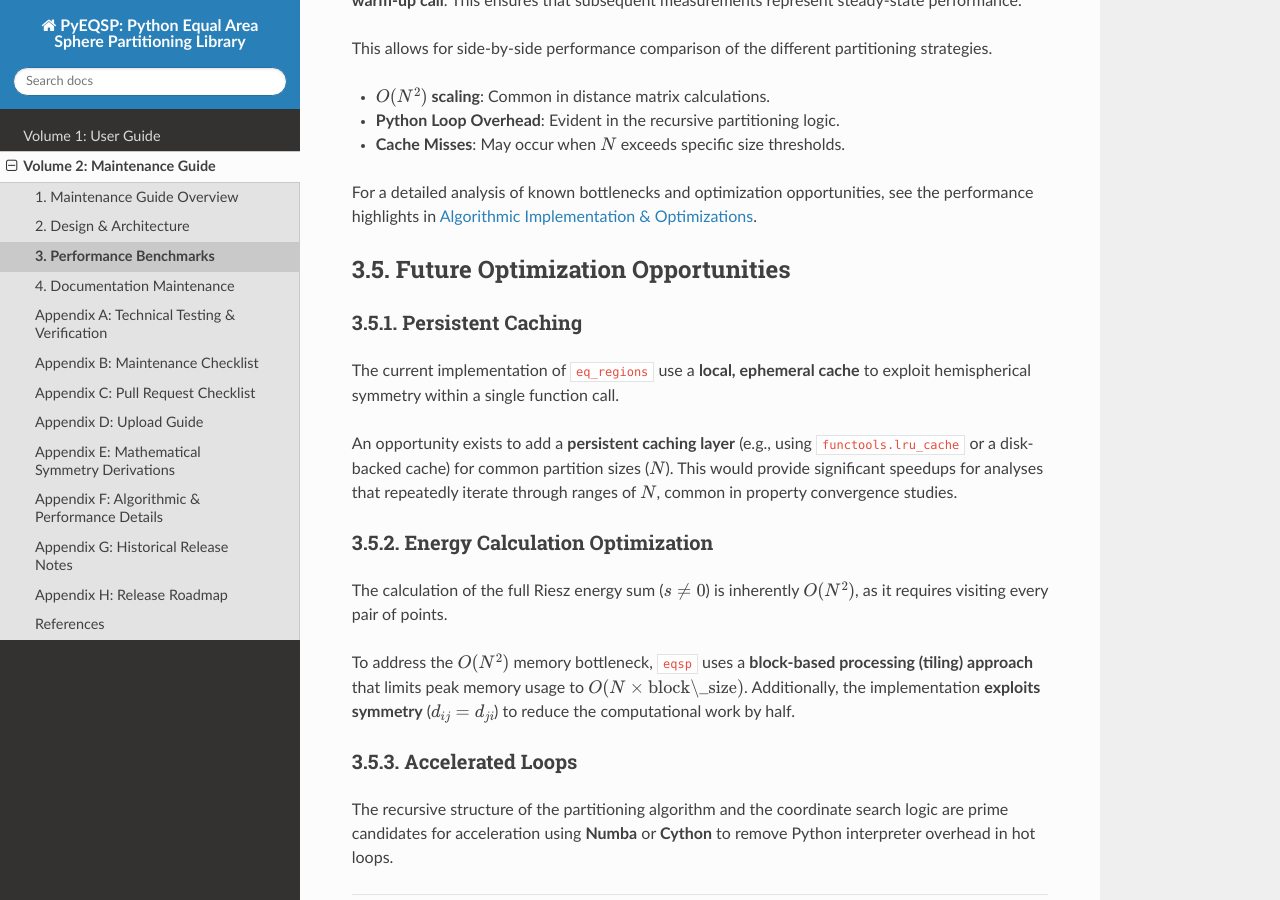
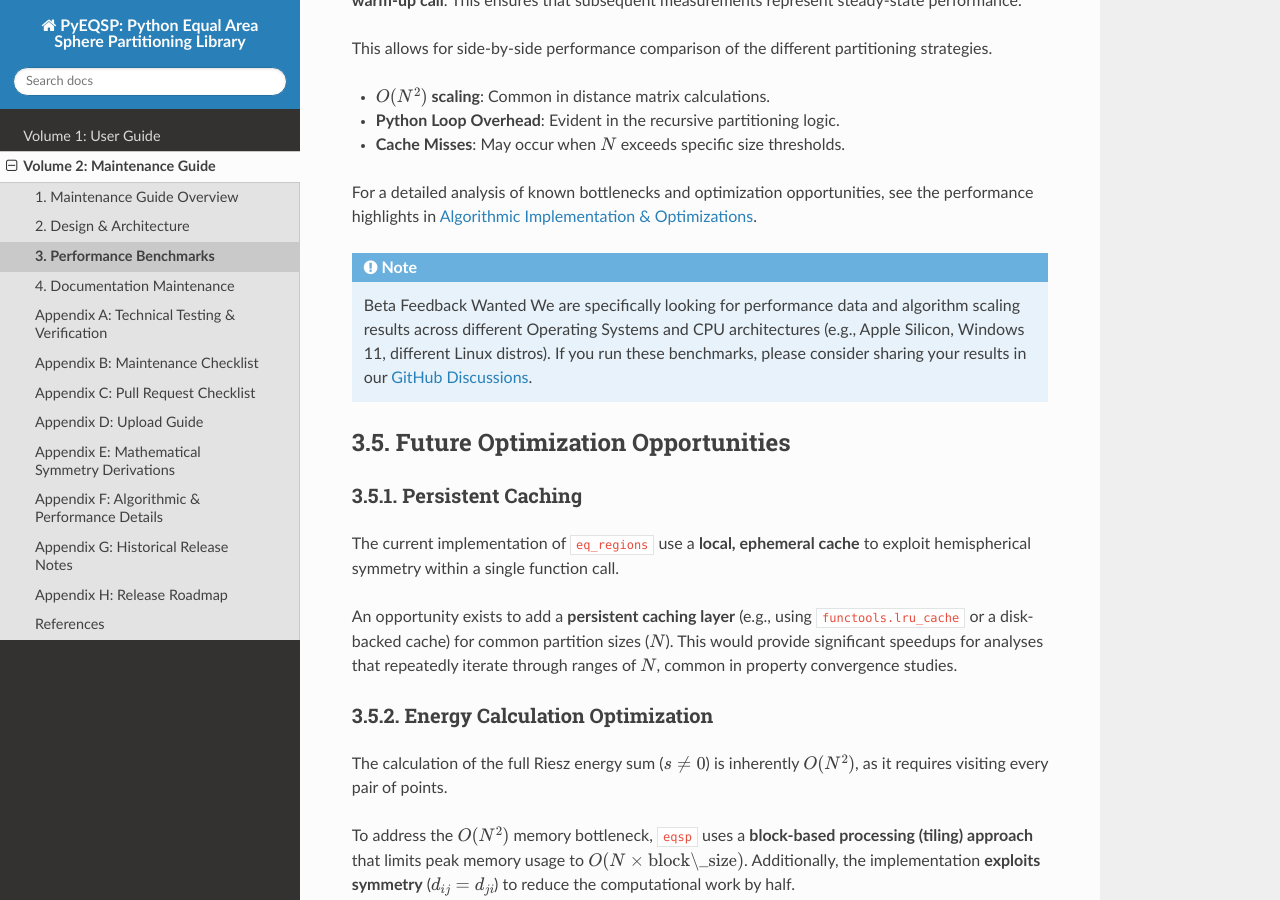
Before and after one commit to penguian/eqsp, a Sphinx documentation site: the page built from doc/maintainer/benchmarks.md, in a window 1280 px wide and 900 px high, scrolled down 2729 px. Built offline with Sphinx 7.4.7 and the Read the Docs theme 3.1.0, drawn with Linux system fonts in a browser that asks for light colours.

Commit message:
Solicit beta feedback

```diff
--- a/doc/maintainer/benchmarks.md
+++ b/doc/maintainer/benchmarks.md
@@ -95,6 +95,10 @@ This allows for side-by-side performance comparison of the different partitionin
 
 For a detailed analysis of known bottlenecks and optimization opportunities, see the performance highlights in [Algorithmic Implementation & Optimizations](algorithmic_optimizations.md).
 
+:::{note} Beta Feedback Wanted
+We are specifically looking for performance data and algorithm scaling results across different Operating Systems and CPU architectures (e.g., Apple Silicon, Windows 11, different Linux distros). If you run these benchmarks, please consider sharing your results in our [GitHub Discussions](https://github.com/penguian/pyeqsp/discussions/categories/beta-testing).
+:::
+
 ## Future Optimization Opportunities
 
 ### Persistent Caching
```
Also changed, not shown: doc/user/phd-thesis-examples.md (+4 -0 lines), doc/user/visualization_guide.md (+4 -0 lines).
